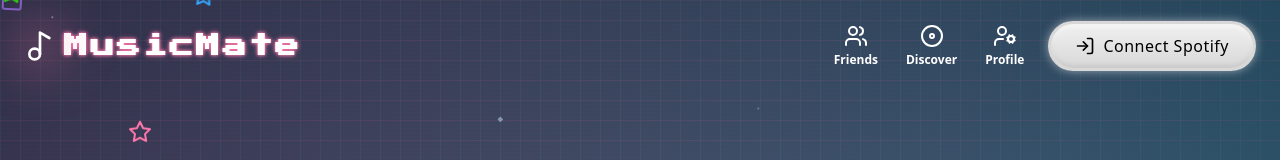
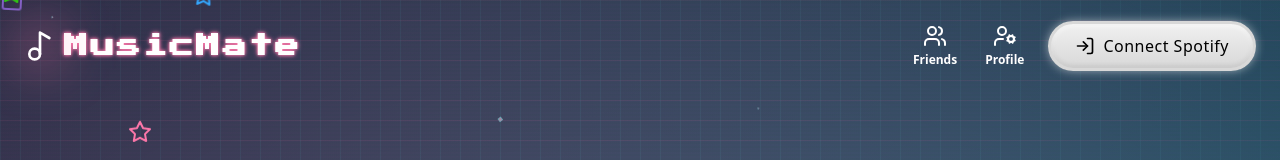
Before and after one commit to Aaron-Na/PeachHacks, a React (Vite) app: page / in a window 1280 px wide. Shown: the top 160 px of the page. Built offline with nearby package versions, Linux system fonts and the light colour scheme; a web font is replaced by a local one.

Commit message:
removed discover button

```diff
--- a/src/App.tsx
+++ b/src/App.tsx
@@ -1,6 +1,6 @@
 import React, { useEffect, useState, useRef } from 'react';
 import { useSpring, animated, useTrail } from '@react-spring/web';
-import { Music2, Users, UserCog, Sparkles, LogIn, Star, Heart, Disc, Play, Square, PlusSquare } from 'lucide-react';
+import { Music2, Users, UserCog, Sparkles, LogIn, Star, Heart, Play, Square, PlusSquare } from 'lucide-react';
 import { Link } from 'react-router-dom';
 
 // Component for animated Y2K cursor trail
@@ -212,7 +212,6 @@ function App() {
               <Link to="/friends" className="no-underline">
                 <NavMenuItem icon={Users} label="Friends" />
               </Link>
-              <NavMenuItem icon={Disc} label="Discover" />
               <Link to="/profile" className="no-underline">
                 <NavMenuItem icon={UserCog} label="Profile" />
               </Link>
```
